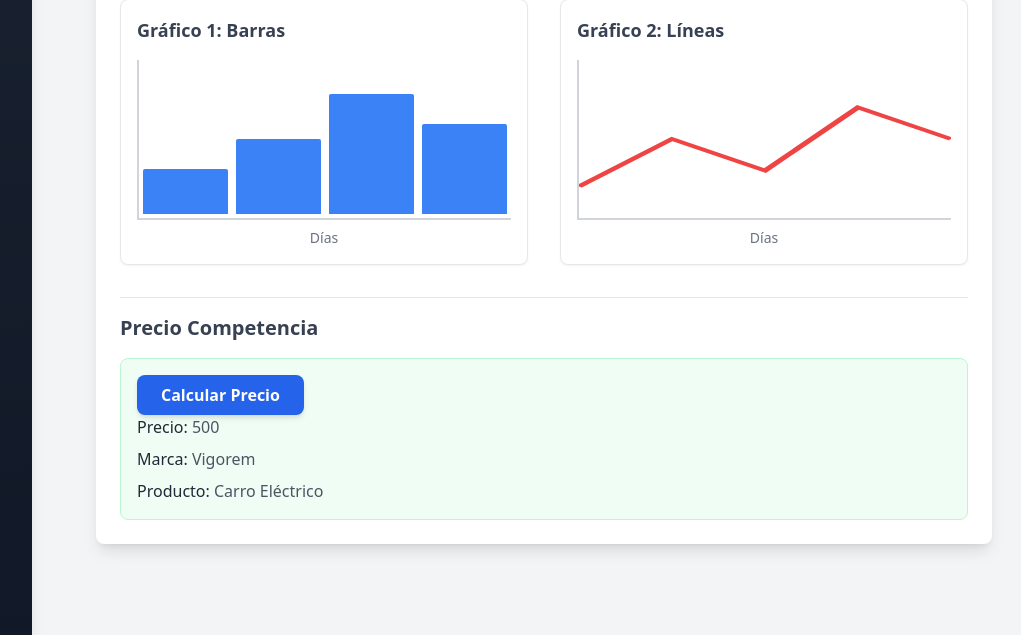
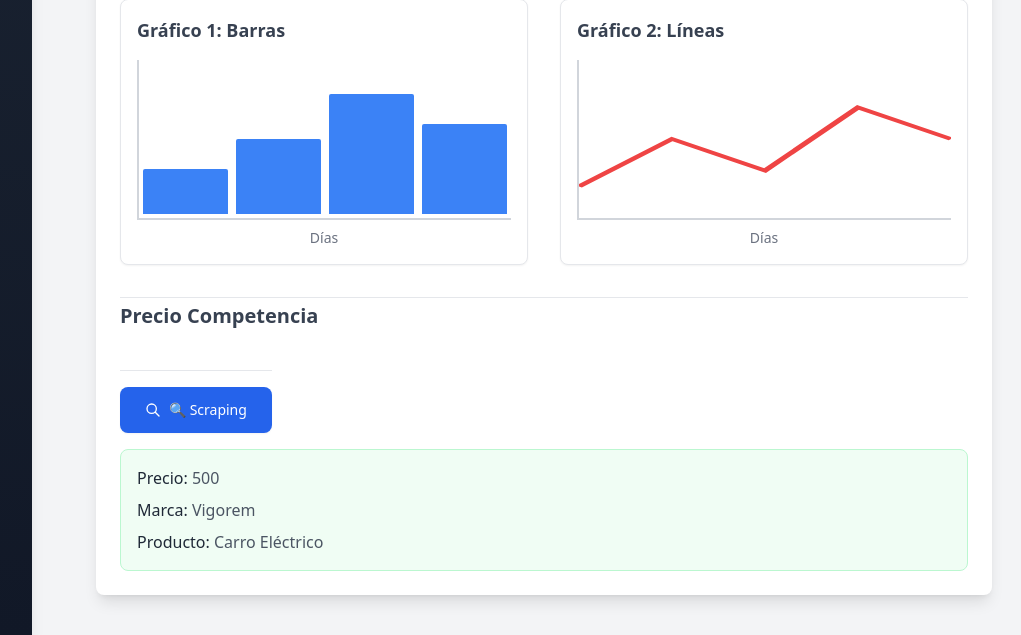
Before and after one commit to LeoSan/monitoreoMELI, a Django app: page /venta/check-producto in a window 1280 px wide. Shown: the part 718-1353 px from the top of the page, without its empty margins (224-1245 px from the left). Run offline with Django 5.2, Linux system fonts and the light colour scheme; the visitor is signed in with stand-in values (Sample User, id 1); some libraries are stand-ins or nearby versions.

Commit message:
Desarrollo de Scraping con Selenium parte 1

```diff
--- a/venta/templates/venta/check_producto.html
+++ b/venta/templates/venta/check_producto.html
@@ -22,6 +22,17 @@
                         <h1 class="text-2xl font-bold text-gray-800 mb-6 border-b pb-2">Análisis de Venta</h1>
                         <!-- Include FILTROS -->
                         {% include 'venta/partials/filtros.html' %}
+
+
+                    {% if messages %}
+                    <ul class="mb-4">
+                        {% for message in messages %}
+                        <li class="p-2 {% if message.tags %}bg-{{ message.tags }}-100 text-{{ message.tags }}-800{% endif %}">
+                            {{ message }}
+                        </li>
+                        {% endfor %}
+                    </ul>
+                    {% endif %}
 
                         <div class="mb-8">
                             <h2 class="text-xl font-semibold text-gray-700 mb-4">Producto</h2>
@@ -65,16 +76,23 @@
                         </div>
 
                         <div>
-                            <h2 class="text-xl font-semibold text-gray-700 mb-4 border-t pt-4">Precio Competencia</h2>
+                            <h2 class="text-xl font-semibold text-gray-700 mb-4 border-t pt-1">Precio Competencia</h2>
+                                <div class="mt-1 flex justify-start">
+                                    <div class="flex flex-wrap gap-4 mt-6 pt-4 border-t border-gray-200 mb-4">
+                                        <button onclick="aplicarFiltros()" class="inline-flex items-center px-6 py-3 border border-transparent rounded-lg shadow-sm text-sm font-medium text-white bg-blue-600 hover:bg-blue-700 focus:outline-none focus:ring-2 focus:ring-offset-2 focus:ring-blue-500 transition-all duration-200 transform hover:scale-105">
+                                            <svg class="w-4 h-4 mr-2" fill="none" stroke="currentColor" viewBox="0 0 24 24">
+                                                <path stroke-linecap="round" stroke-linejoin="round" stroke-width="2" d="M21 21l-6-6m2-5a7 7 0 11-14 0 7 7 0 0114 0z"></path>
+                                            </svg>
+                                            🔍 Scraping
+                                        </button>
+                                    </div>
+                                </div>
 
-                            <div class="bg-green-50 p-4 rounded-lg border border-green-200">
-                                <button class="bg-blue-600 text-white font-bold py-2 px-6 rounded-lg shadow-md hover:bg-blue-700 focus:outline-none focus:ring-2 focus:ring-blue-500 focus:ring-offset-2 transition-colors duration-200">
-                                    Calcular Precio
-                                </button>
-                                <p class="text-gray-600 mb-2"><span class="font-medium text-gray-800">Precio:</span> 500</p>
-                                <p class="text-gray-600 mb-2"><span class="font-medium text-gray-800">Marca:</span> Vigorem</p>
-                                <p class="text-gray-600"><span class="font-medium text-gray-800">Producto:</span> Carro Eléctrico</p>
-                            </div>
+                                <div class="bg-green-50 p-4 rounded-lg border border-green-200">
+                                    <p class="text-gray-600 mb-2"><span class="font-medium text-gray-800">Precio:</span> 500</p>
+                                    <p class="text-gray-600 mb-2"><span class="font-medium text-gray-800">Marca:</span> Vigorem</p>
+                                    <p class="text-gray-600"><span class="font-medium text-gray-800">Producto:</span> Carro Eléctrico</p>
+                                </div>
                         </div>
                     </div>
                 </div>
@@ -83,4 +101,18 @@
         </div>
     </div>
 
+        <script>
+        function aplicarFiltros() {
+            const scraping = 'true';
+
+            // Construir URL con parámetros
+            const params = new URLSearchParams();
+            if (scraping) params.append('scraping', scraping);
+
+            // Redirigir con filtros
+            const url = window.location.pathname + (params.toString() ? '?' + params.toString() : '');
+            window.location.href = url;
+        }
+        </script>
+
 {% endblock %}
--- a/venta/views.py
+++ b/venta/views.py
@@ -1,5 +1,4 @@
 import os
-import json
 import tempfile
 import logging
 
@@ -10,16 +9,13 @@ from django.shortcuts import render
 from django.contrib.auth.decorators import login_required
 
 from django.http import JsonResponse
-from django.views.decorators.csrf import csrf_exempt
-from django.core.files.storage import default_storage
-from django.core.files.base import ContentFile
 from django.conf import settings
 
 from venta.models import TVentas
 
 # Propios
 from .forms import CSVUploadForm
-from .utils import procesar_csv_ventas_completo
+from .utils import procesar_csv_ventas_completo, generarScrapingPorProducto
 
 logger = logging.getLogger(__name__)
 
@@ -243,6 +239,14 @@ def mapa_calor(request):
 
 @login_required
 def obtenerAnalisisProducto(request):
+    boton_scraping = request.GET.get('scraping')
+    if boton_scraping:
+        generarScrapingPorProducto(1)
+        messages.success(
+            request,
+            "✅ Scraping iniciado para el producto seleccionado.!"
+        )
+
     return render(request, 'venta/check_producto.html')
 
 @login_required
```
Also changed, not shown: requirements.txt (+16 -0 lines), venta/utils.py (+77 -2 lines).
